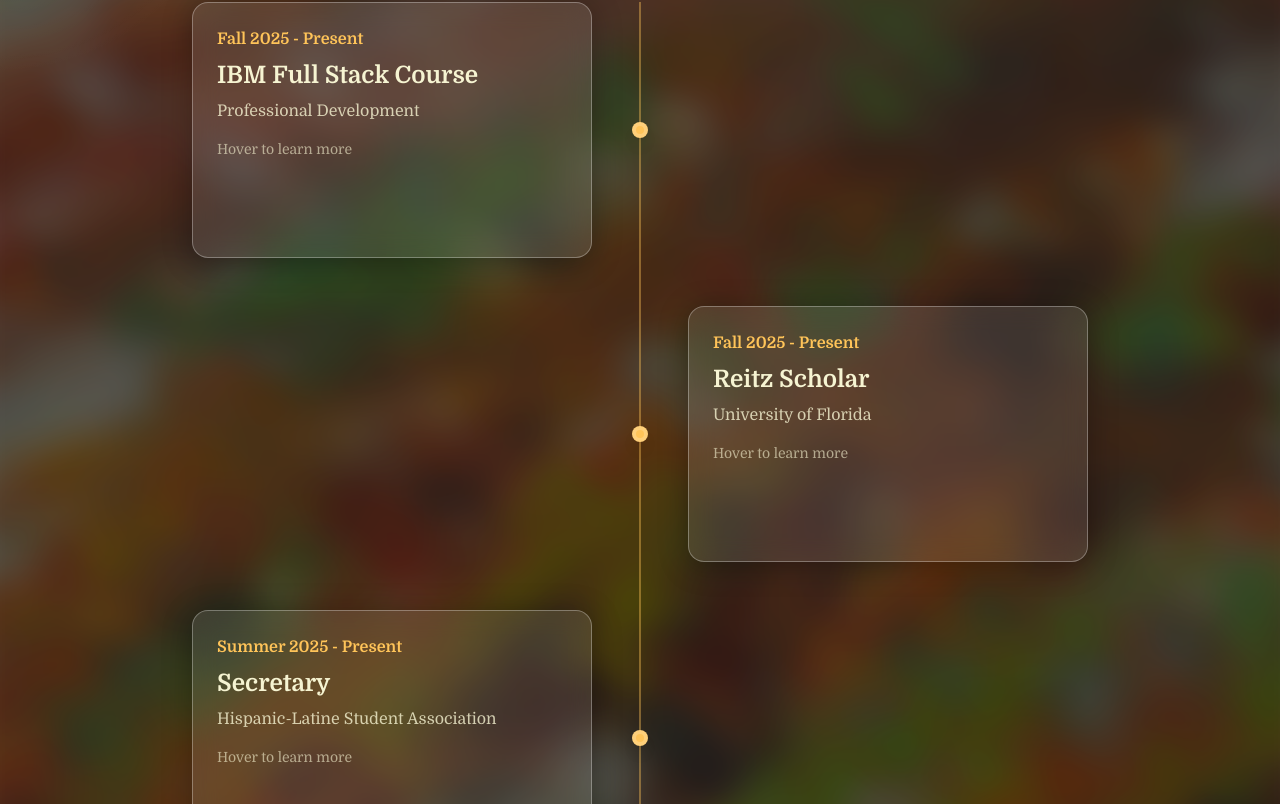
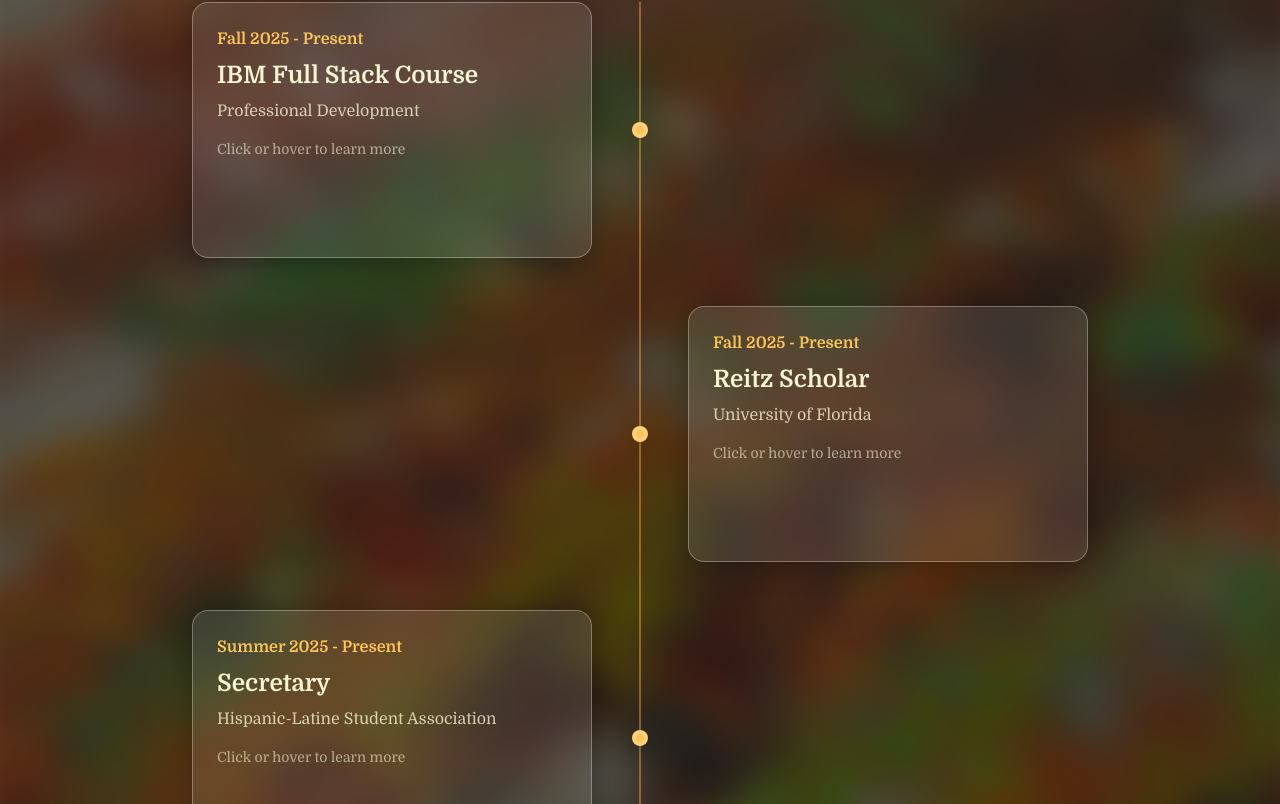
Before and after one commit to ilaniseguinot3/my-portfolio, a Next.js app: page / in a window 1280 px wide. Shown: the part 2196-3000 px from the top of the page. Built offline with nearby package versions, Linux system fonts and the light colour scheme.

Commit message:
Updated About Me

```diff
--- a/components/About.tsx
+++ b/components/About.tsx
@@ -106,10 +106,9 @@
                   <div className="space-y-4">
                     <Info label="Major" value="Computer Science & Digital Arts" />
                     <Info label="University" value="University of Florida" />
-                    <Info label="Graduation" value="May 2027" />
+                    <Info label="GPA" value="3.84 / 4.0" />
                   </div>
                   <div className="space-y-4">
-                    <Info label="GPA" value="3.84 / 4.0" />
                     <Info
                       label="Honors"
                       value={["Reitz Scholar", "Benacquisto Scholar", "National Merit Finalist", "Dean's List"]}
--- a/components/AboutJourney.tsx
+++ b/components/AboutJourney.tsx
@@ -259,7 +259,7 @@
             <p className="text-[#F6F4D2]/80 font-medium mb-4">
               {item.organization}
             </p>
-            <p className="text-[#F6F4D2]/60 text-sm">Hover to learn more</p>
+            <p className="text-[#F6F4D2]/60 text-sm">Click or hover to learn more</p>
           </div>
 
           {/* Back */}
```
